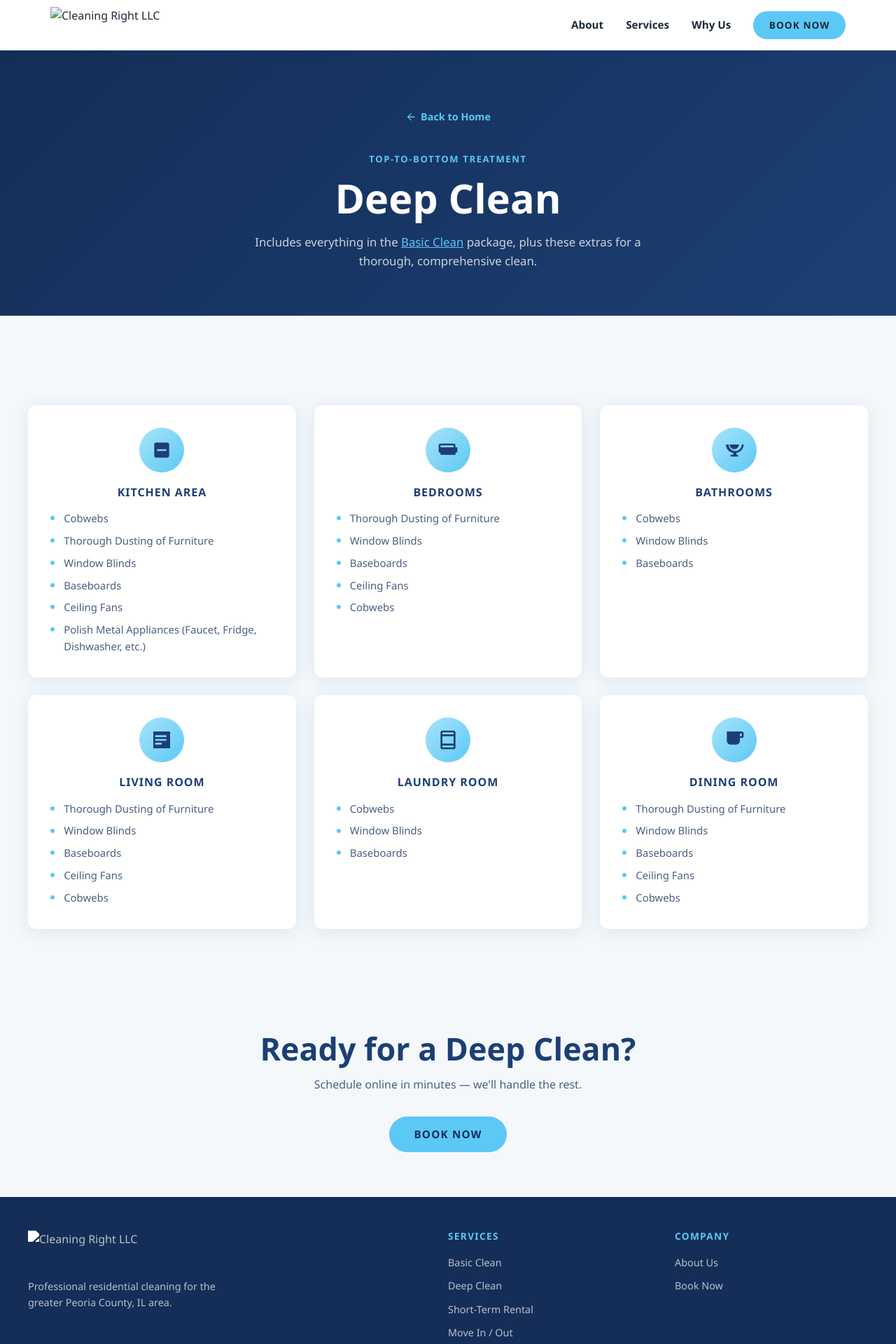
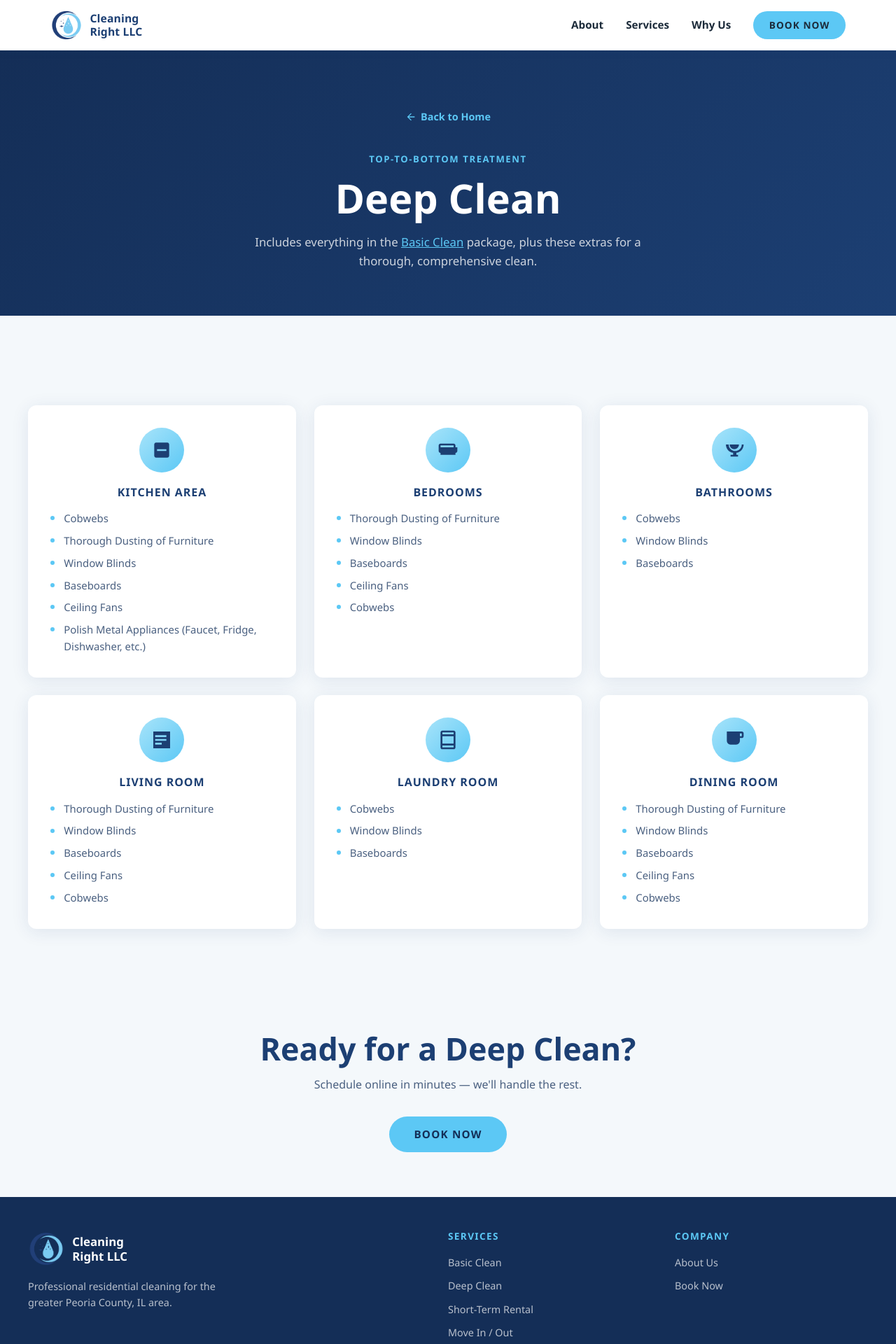
Before and after one commit to jlane56/Cleaning-right-llc, a plain HTML site: page deep-clean.html in a window 1280 px wide. Shown: the top 1920 px of the page at 70% size. Drawn offline with Linux system fonts and the light colour scheme.

Commit message:
Add logo icon, fix nav/footer branding across all pages

```diff
--- a/deep-clean.html
+++ b/deep-clean.html
@@ -19,7 +19,9 @@ h1 { font-size: clamp(2.2rem, 5vw, 3.6rem); } h2 { font-size: clamp(1.8rem, 3.5v
 .btn-navy { background: var(--navy); color: var(--white); } .btn-navy:hover { background: var(--navy-dark); }
 .nav { position: sticky; top: 0; z-index: 100; background: var(--white); box-shadow: 0 2px 12px rgba(28,63,115,0.08); }
 .nav-inner { max-width: 1200px; margin: 0 auto; padding: 0 2rem; height: 72px; display: flex; align-items: center; justify-content: space-between; }
-.nav-logo img { height: 52px; }
+.nav-logo { display: flex; align-items: center; gap: 0.65rem; }
+    .nav-logo img { height: 46px; width: 46px; object-fit: contain; border-radius: 50%; flex-shrink: 0; }
+    .nav-brand { font-weight: 800; font-size: 0.98rem; line-height: 1.2; color: var(--navy); letter-spacing: 0.01em; }
 .nav-links { display: flex; align-items: center; gap: 2rem; list-style: none; }
 .nav-links a { font-weight: 600; font-size: 0.95rem; color: var(--text); transition: color 0.2s; } .nav-links a:hover { color: var(--blue); }
 .nav-toggle { display: none; flex-direction: column; gap: 5px; cursor: pointer; background: none; border: none; padding: 4px; }
@@ -44,7 +46,9 @@ h1 { font-size: clamp(2.2rem, 5vw, 3.6rem); } h2 { font-size: clamp(1.8rem, 3.5v
 .detail-cta { text-align: center; padding: 4rem 2rem; background: var(--off-white); }
 .footer { background: var(--navy-dark); color: rgba(255,255,255,0.7); padding: 3rem 2rem 1.5rem; }
 .footer-inner { max-width: 1200px; margin: 0 auto; display: grid; grid-template-columns: 2fr 1fr 1fr; gap: 3rem; padding-bottom: 2rem; border-bottom: 1px solid rgba(255,255,255,0.1); }
-.footer-brand img { height: 52px; margin-bottom: 1rem; filter: brightness(0) invert(1); }
+.footer-brand-row { display: flex; align-items: center; gap: 0.7rem; margin-bottom: 1rem; }
+.footer-brand-row img { height: 52px; width: 52px; object-fit: contain; border-radius: 50%; flex-shrink: 0; }
+.footer-brand-row span { color: var(--white); font-weight: 800; font-size: 1.05rem; line-height: 1.25; }
 .footer-brand p { font-size: 0.9rem; max-width: 280px; }
 .footer-col h4 { color: var(--sky); font-size: 0.85rem; letter-spacing: 0.1em; text-transform: uppercase; margin-bottom: 1rem; }
 .footer-links { list-style: none; display: flex; flex-direction: column; gap: 0.5rem; }
@@ -93,6 +97,7 @@ h1 { font-size: clamp(2.2rem, 5vw, 3.6rem); } h2 { font-size: clamp(1.8rem, 3.5v
     <div class="nav-inner">
       <a class="nav-logo" href="index.html">
         <img src="logo.png" alt="Cleaning Right LLC" />
+        <span class="nav-brand">Cleaning<br>Right LLC</span>
       </a>
       <button class="nav-toggle" aria-label="Open menu" onclick="this.closest('nav').querySelector('.nav-links').classList.toggle('open')">
         <span></span><span></span><span></span>
@@ -218,7 +223,10 @@ h1 { font-size: clamp(2.2rem, 5vw, 3.6rem); } h2 { font-size: clamp(1.8rem, 3.5v
   <footer class="footer">
     <div class="footer-inner">
       <div class="footer-brand">
-        <img src="logo.png" alt="Cleaning Right LLC" />
+        <div class="footer-brand-row">
+          <img src="logo.png" alt="Cleaning Right LLC" />
+          <span>Cleaning<br>Right LLC</span>
+        </div>
         <p>Professional residential cleaning for the greater Peoria County, IL area.</p>
       </div>
       <div class="footer-col">
```
Also changed, not shown: basic-clean.html (+11 -3 lines), index.html (+15 -5 lines), move-in-out.html (+11 -3 lines), short-term-rental.html (+11 -3 lines), logo.png (added).
